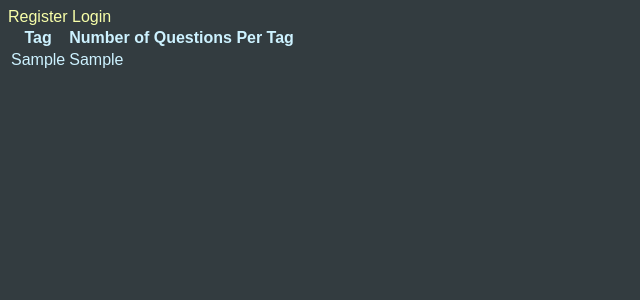
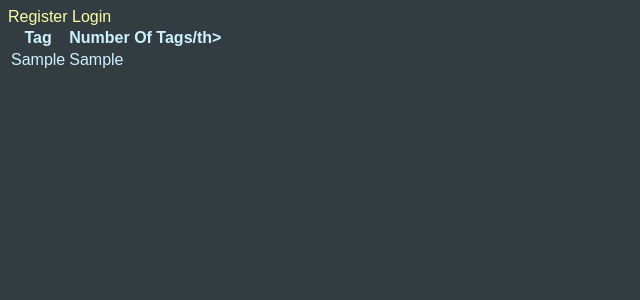
Before and after one commit to stefan-gherman/AskMate, a Flask app: template templates/tags.html in a window 1280 px wide. Shown: the top 300 px of the page, without its empty margins (0-640 px from the left). Run offline with Flask 2, Linux system fonts and the light colour scheme; the template is opened without the code that fills it: most values are stand-ins (such as "Sample title", 1, 10 or a date in 2020); some libraries are stand-ins or nearby versions.

Commit message:
Rename table head

```diff
--- a/templates/tags.html
+++ b/templates/tags.html
@@ -10,7 +10,7 @@
         <thead>
             <tr>
                 <th>Tag</th>
-                <th>Number of Questions Per Tag</th>
+                <th>Number Of Tags/th>
             </tr>
         </thead>
         <tbody>
```
